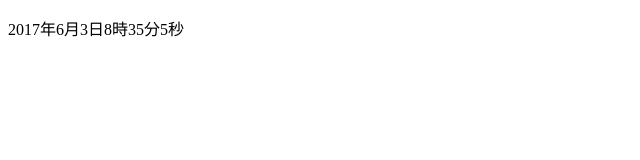
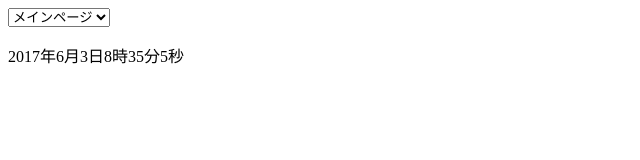
Before and after one commit to kougei073/web1-13, a plain HTML site: page index.html in a window 1280 px wide. Shown: the whole page, without its empty margins (0-640 px from the left). Drawn offline with Linux system fonts and the light colour scheme.

Commit message:
Update index.html

```diff
--- a/index.html
+++ b/index.html
@@ -5,7 +5,15 @@
 <meta charset="utf-8">
  </head>
  <body>
- <section>
+ <nav>
+  <form id="form">
+   <select name="select">
+    <option value="index.html">メインページ</option>
+    <option value="other.html">サブページ</option>
+    </select>
+   </form>
+  </nav>
+  <section>
  <p id="countdown"></p>
  </section>
 <script type="text/javascript" src="default.js"></script>
```
